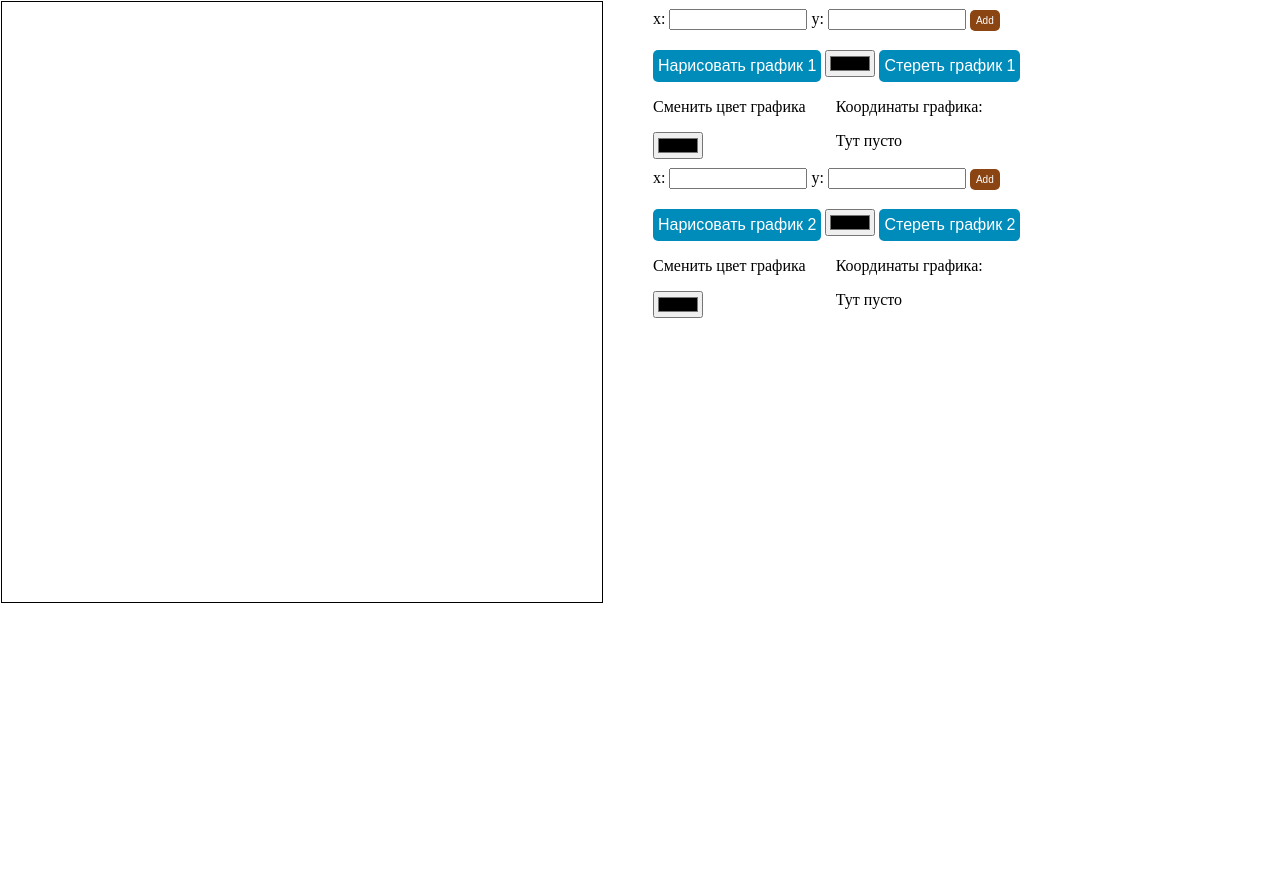
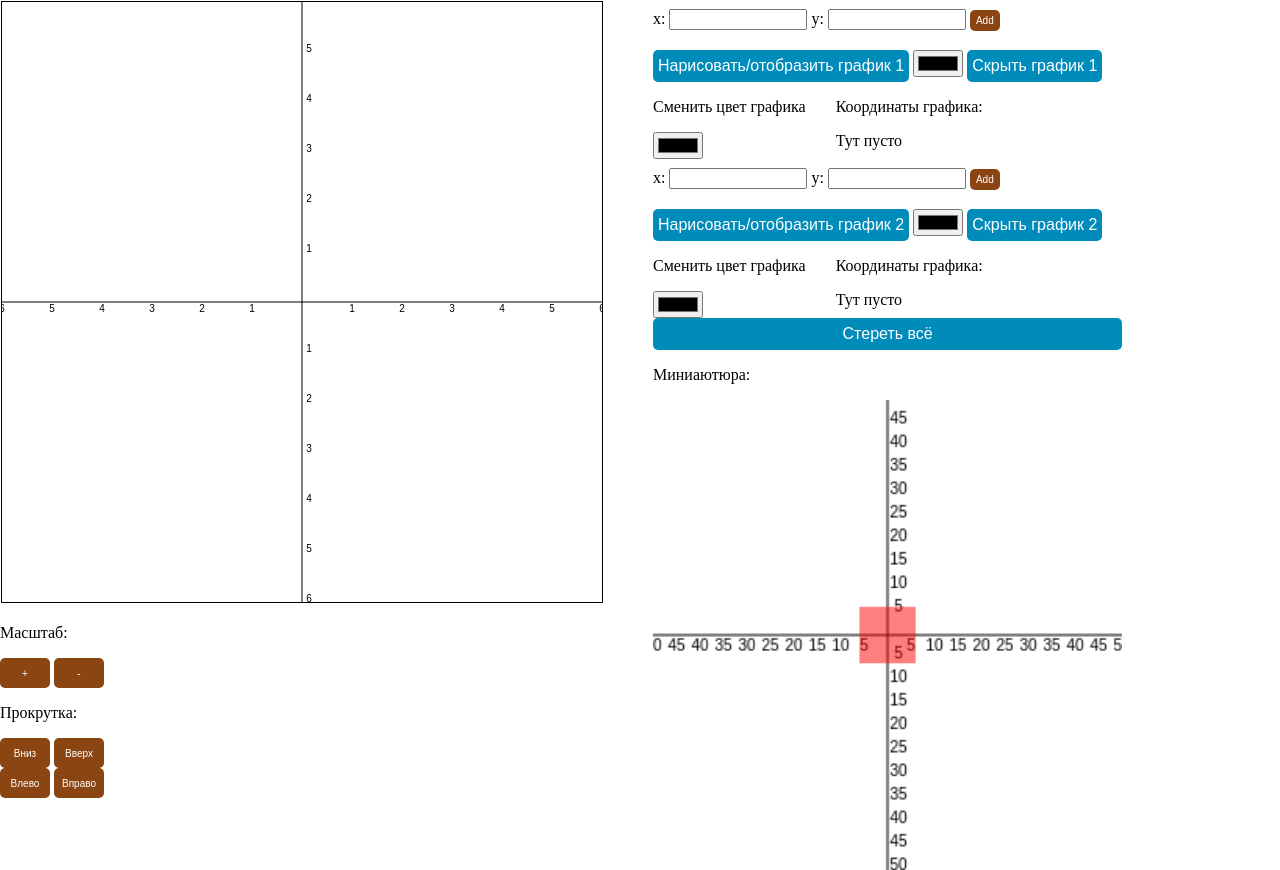
Before and after one commit to bakkka/summer_project, a plain HTML site: page index.html in a window 1280 px wide. Before the commit the page ends 800 px from the top, so only its background shows below. Drawn offline with Linux system fonts and the light colour scheme.

Commit message:
Update index.html

```diff
--- a/index.html
+++ b/index.html
@@ -8,7 +8,31 @@
 <body>
 
 <div class="content">
-    <canvas id="canvas" width="600" height="600"></canvas>
+    <div class="graphic">
+        <canvas id="canvas" width="600" height="600"></canvas>
+        <div class="options">
+            <div class="scale">
+                <p>Масштаб:</p>
+                <div>
+                    <button style="width: 50px;height: 30px" class="add-button" onclick="addScale()">+</button>
+                    <button style="width: 50px;height: 30px" class="add-button" onclick="downScale()">-</button>
+                </div>
+            </div>
+            <div style="margin-right: 50px" class="scale">
+                <p>Прокрутка:</p>
+                <div>
+                    <div>
+                        <button style="width: 50px;height: 30px" class="add-button" onclick="down()">Вниз</button>
+                        <button style="width: 50px;height: 30px" class="add-button" onclick="up()">Вверх</button>
+                    </div>
+                    <div>
+                        <button style="width: 50px;height: 30px" class="add-button" onclick="left()">Влево</button>
+                        <button style="width: 50px;height: 30px" class="add-button" onclick="right()">Вправо</button>
+                    </div>
+                </div>
+            </div>
+        </div>
+    </div>
     <div id="notification" class="notification"></div>
     <div class="main">
         <div class="panel">
@@ -22,9 +46,9 @@
                 <button id="add1" class="add-button">Add</button>
 
             </div>
-            <button class="myButton" onclick="drawGraphic1()">Нарисовать график 1</button>
+            <button class="myButton" onclick="drawGraphic1()">Нарисовать/отобразить график 1</button>
             <input id="color1" type="color">
-            <button class="myButton" onclick="erase()">Стереть график 1</button>
+            <button class="myButton" onclick="eraseGraphic1()">Скрыть график 1</button>
             <div class="legend">
                 <div class="colorChange">
                     <p>Сменить цвет графика</p>
@@ -45,12 +69,12 @@
                 <label for="value2">y:</label>
                 <input type="text" id="value2" class="input-text">
 
-                <button id="add2" class="add-button">Add</button>
+                <button  id="add2" class="add-button">Add</button>
 
             </div>
-            <button class="myButton" onclick="drawGraphic2()">Нарисовать график 2</button>
+            <button class="myButton" onclick="drawGraphic2()">Нарисовать/отобразить график 2</button>
             <input id="color2" type="color">
-            <button class="myButton" onclick="erase()">Стереть график 2</button>
+            <button class="myButton" onclick="eraseGraphic2()">Скрыть график 2</button>
             <div class="legend">
                 <div class="colorChange">
                     <p>Сменить цвет графика</p>
@@ -62,7 +86,12 @@
                 </div>
             </div>
         </div>
+        <button id="deleteAll" class="myButton" onclick=erase()>Стереть всё</button>
+        <p>Миниаютюра:</p>
+        <canvas id="thumbnailCanvas" width="300" height="300"></canvas>
     </div>
+
+
 </div>
 <script src="app.js" type="text/javascript"></script>
 </body>
```
